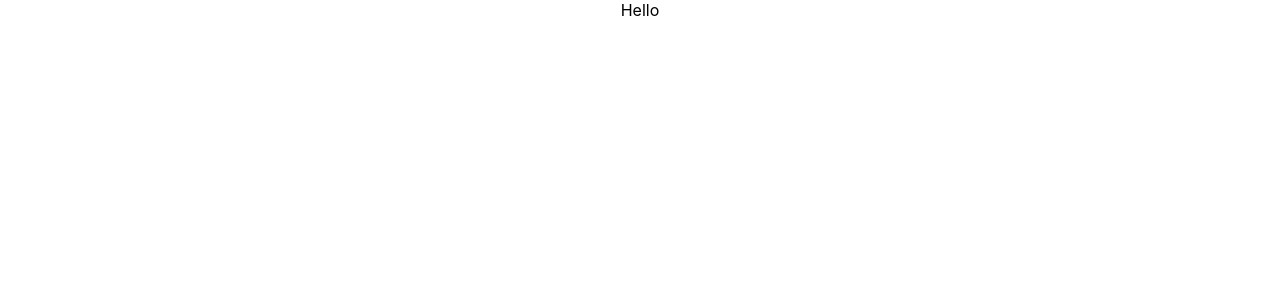
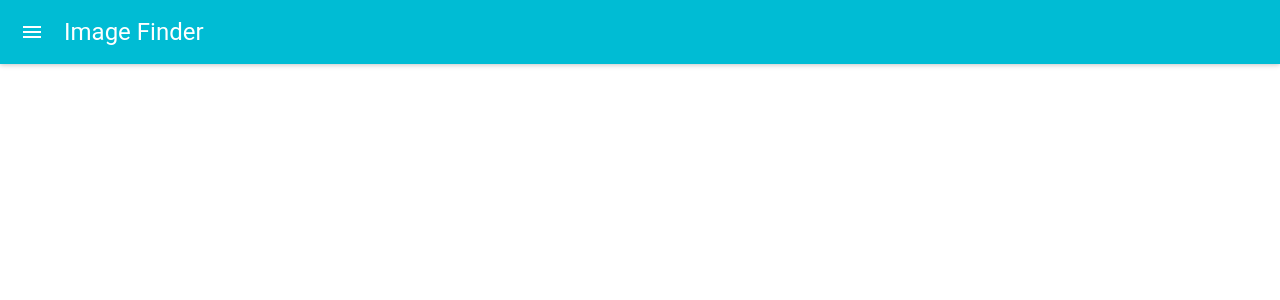
Before and after one commit to seabasshoang/image-finder, a React (Create React App) app: page / in a window 1280 px wide. Shown: the top 300 px of the page. Built offline with nearby package versions, Linux system fonts and the light colour scheme.

Commit message:
added navigation bar

```diff
--- a/src/App.js
+++ b/src/App.js
@@ -1,13 +1,15 @@
 import React, { Component } from 'react';
+import MuithemeProvider from 'material-ui/styles/MuiThemeProvider';
 import './App.css';
+import NavBar from './components/navbar/NavBar';
 
 class App extends Component {
   render() {
     return (
-      <div className="App">
-        Hello
-      </div>
-    );
+      <MuithemeProvider>
+        <NavBar/>
+      </MuithemeProvider>
+    )
   }
 }
 
--- /dev/null
+++ b/src/components/navbar/NavBar.js
@@ -0,0 +1,6 @@
+import React from 'react';
+import AppBar from 'material-ui/AppBar';
+
+const NavBar = () => <AppBar title="Image Finder"/>;
+
+export default NavBar;
```
Also changed, not shown: src/components/image-results/ImageResutls.js (added), src/components/search/Search.js (added).
